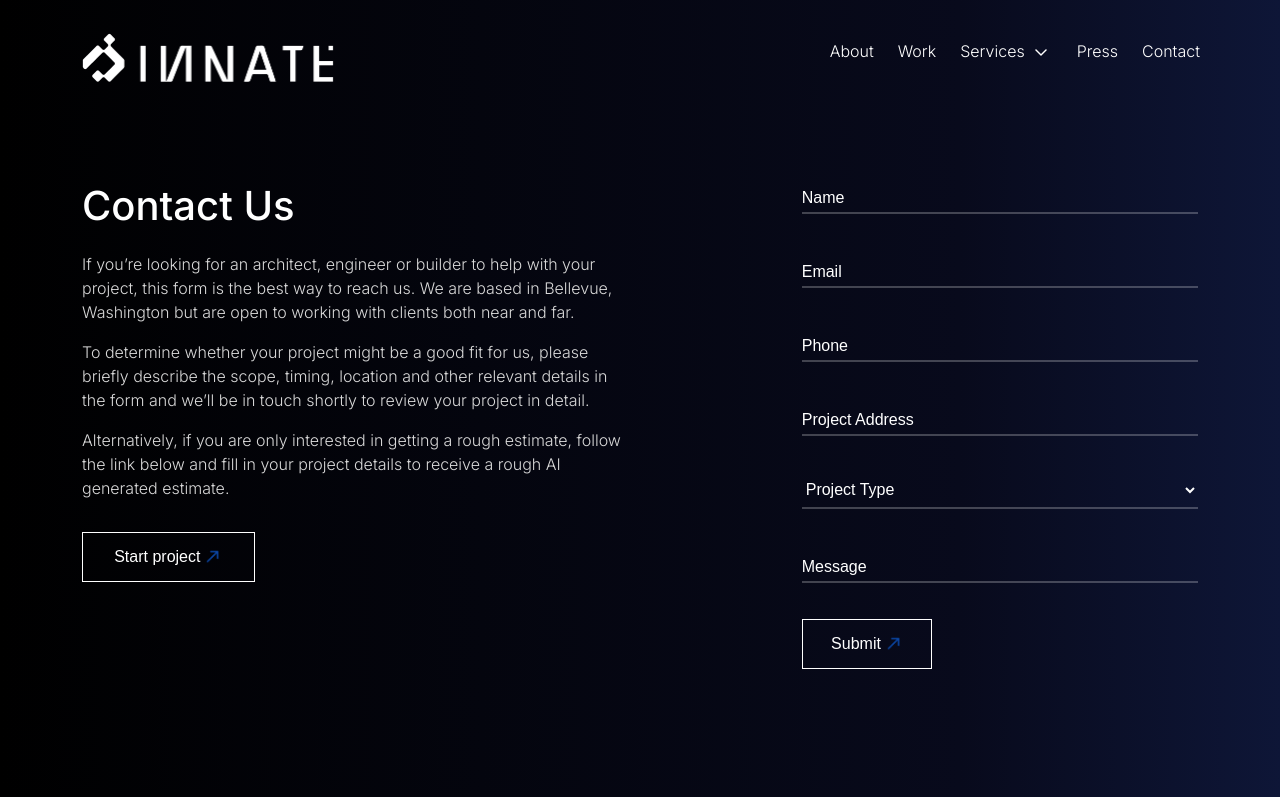
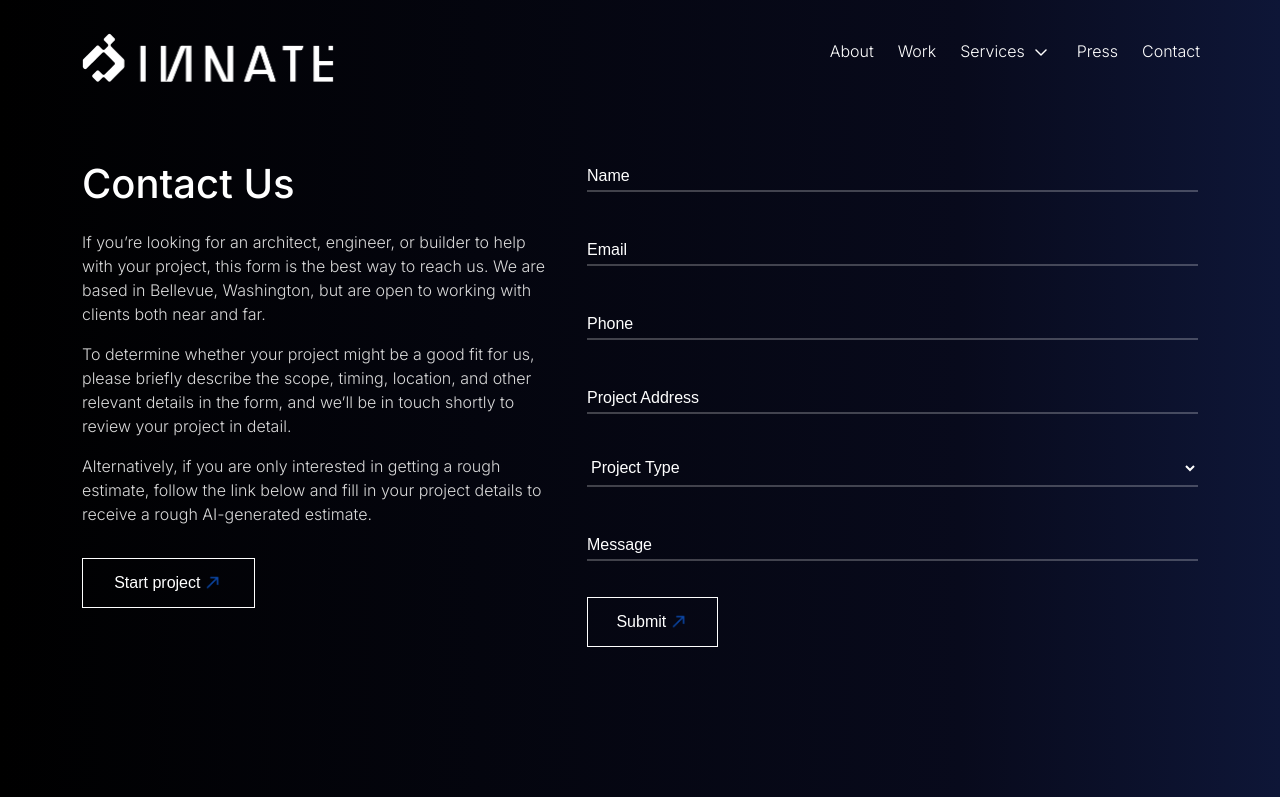
Before and after one commit to abdulrafay23butt/InnateDesign, a Next.js app: page /contact in a window 1280 px wide. Shown: the top 797 px of the page. Built offline with nearby package versions, Linux system fonts and the light colour scheme; a web font is replaced by a local one.

Commit message:
fixed designs on different pages

```diff
--- a/src/app/contact/page.tsx
+++ b/src/app/contact/page.tsx
@@ -3,10 +3,10 @@ import React from 'react'
 import Navbar from '@/components/Navbar'
 const ContactPage = () => {
   return (
-    <div>
+    <>
       <Navbar />
       <Contact />
-    </div>
+    </>
   )
 }
 
--- a/src/components/Contact/index.tsx
+++ b/src/components/Contact/index.tsx
@@ -9,30 +9,31 @@ import Link from "next/link";
 
 const Contact = () => {
   return (
-    <div className="gradient pb-16 pt-44 px-5">
-      <div className="mx-auto w-full max-w-[90%] flex justify-start lg:flex-wrap gap-[170px] lg:gap-[50px]">
-        <div className="max-w-[50%]">
-          <Text as="h1" className="text-[40px] text-white font-medium ">
+    <>
+      <div className="gradient min-h-screen py-32 flex flex-col justify-center px-5">
+        <div className="mx-auto w-full max-w-[90%] flex flex-wrap justify-around lg:gap-[50px] gap-10">
+          <div className="flex-1 max-w-[50%] ">
+            <Text as="h1" className="text-[40px] text-white font-medium">
               Contact Us
             </Text>
-          <Text className=" mt-4 text-[#D9D9D9]">
-            If you’re looking for an architect, engineer or builder to help with
+            <Text className="mt-4 text-[#D9D9D9]">
+              If you’re looking for an architect, engineer, or builder to help with
               your project, this form is the best way to reach us. We are based in
-            Bellevue, Washington but are open to working with clients both near
+              Bellevue, Washington, but are open to working with clients both near
               and far.
             </Text>
-          <Text className=" mt-4 text-[#D9D9D9]">
+            <Text className="mt-4 text-[#D9D9D9]">
               To determine whether your project might be a good fit for us, please
-            briefly describe the scope, timing, location and other relevant
-            details in the form and we’ll be in touch shortly to review your
+              briefly describe the scope, timing, location, and other relevant
+              details in the form, and we’ll be in touch shortly to review your
               project in detail.
             </Text>
-          <Text className=" mt-4 text-[#D9D9D9]">
+            <Text className="mt-4 text-[#D9D9D9]">
               Alternatively, if you are only interested in getting a rough
               estimate, follow the link below and fill in your project details to
-            receive a rough AI generated estimate.
+              receive a rough AI-generated estimate.
             </Text>
-          <Link href="/onboarding" className="w-[172.63px]">
+            <Link href="/onboarding">
               <button
                 type="submit"
                 className="w-[172.63px] h-[50px] mt-8 border border-white text-white text-[16px] font-medium flex items-center justify-center gap-1"
@@ -43,9 +44,10 @@ const Contact = () => {
             </Link>
           </div>
           {/* right form */}
-       <Form/>
+          <Form />
         </div>
       </div>
+    </>
   );
 };
 
--- a/src/components/Home/Collective/index.tsx
+++ b/src/components/Home/Collective/index.tsx
@@ -29,7 +29,7 @@ const Collective = () => {
               Learn More
             </Button>
           </div>
-          <div className=" flex-grow mob:px-0 justify-items-center  w-2/4">
+          <div className=" flex-grow mob:px-0 justify-items-end  w-2/4">
             <Image
               data-aos="zoom-in"
               data-aos-duration="1000"
--- a/src/components/Home/Testimonials/index.tsx
+++ b/src/components/Home/Testimonials/index.tsx
@@ -12,7 +12,7 @@ const Testimonials = () => {
     <div className=" w-full mx-auto py-32 tab:px-5">
       <div
         className="flex flex-wrap justify-center gap-[20px]">
-        <div className="w-full max-w-[25%] border border-black rounded-[10px]">
+        <div className="w-full max-w-[25%] border border-black rounded-[10px] aspect-[6/5]">
           <iframe
             src="https://www.youtube.com/embed/RdjFPFmJqmw?start=6
 "
```
Lines whose indentation alone changed are shown as unchanged.
